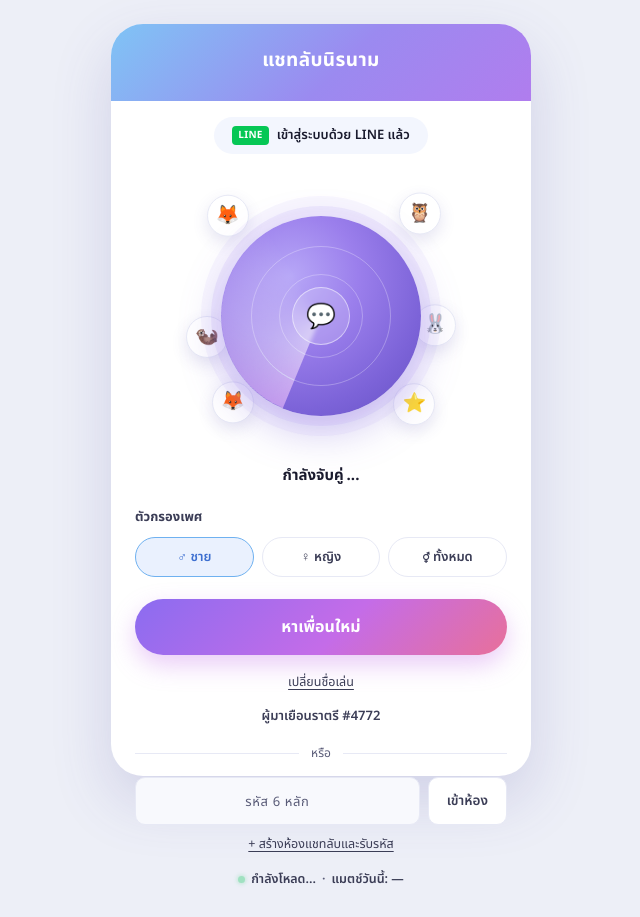
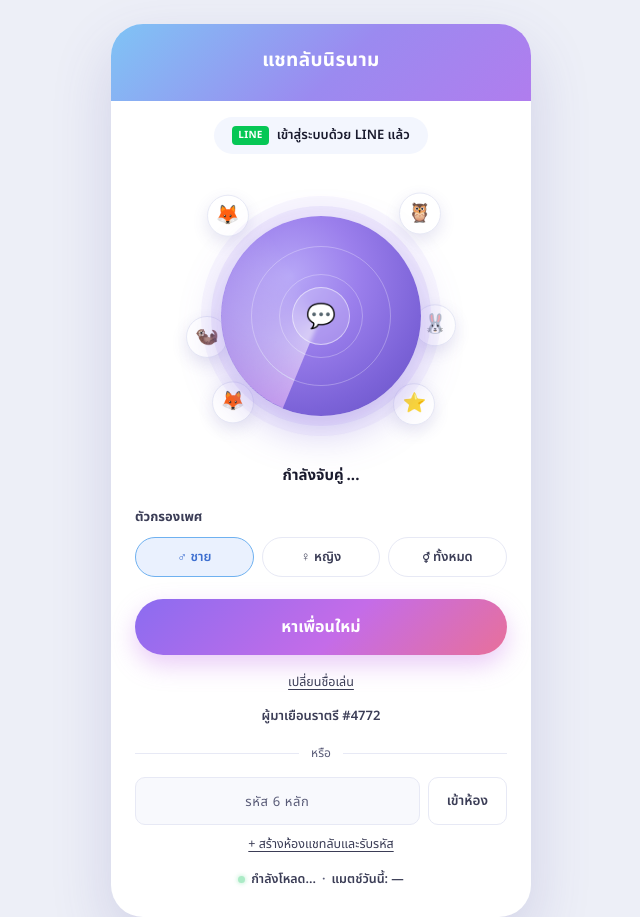
Before and after one commit to buttpai17-design/secret-radar-chat, a website: page public/index.html in a window 1280 px wide. Shown: the whole page, without its empty margins (319-959 px from the left). Drawn offline with nearby package versions, Linux system fonts and the light colour scheme; no server answers.

Commit message:
Add files via upload

```diff
--- a/public/css/main.css
+++ b/public/css/main.css
@@ -61,6 +61,7 @@ body {
   box-shadow: 0 24px 60px rgba(80, 70, 160, .18);
   display: flex;
   flex-direction: column;
+  align-self: flex-start;   /* กันไม่ให้ body (flex) บีบความสูงการ์ดให้เท่าจอ — ปล่อยให้สูงตามเนื้อหาจริง */
 }
 
 /* ------------------------------------------------ HEADER */
```
